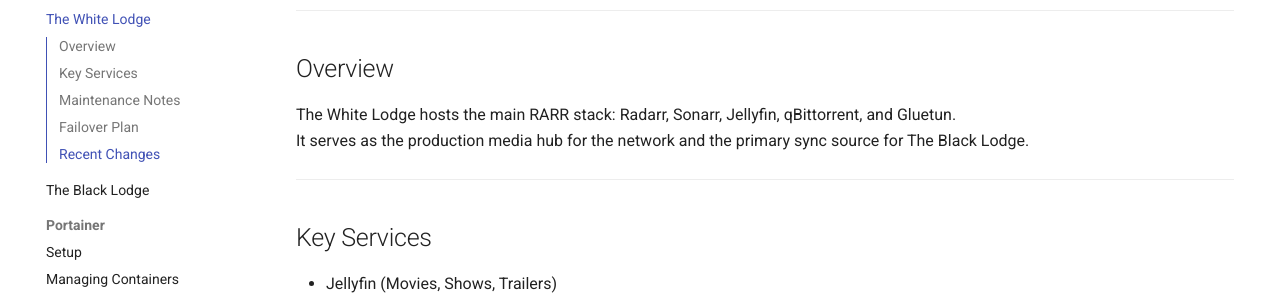
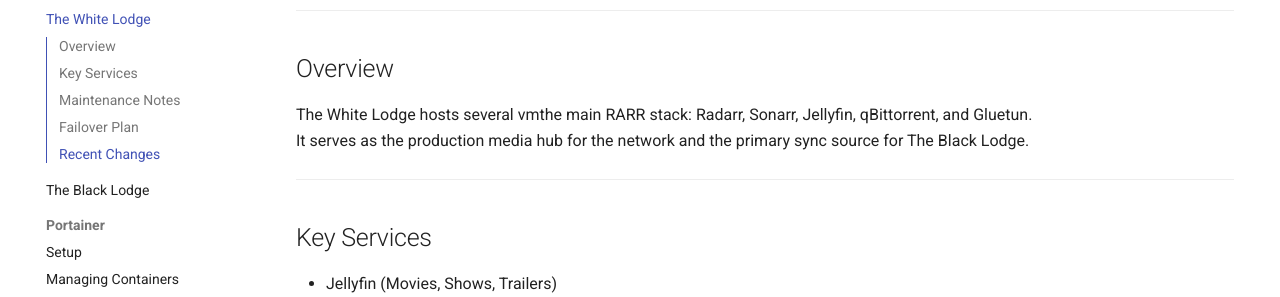
Before and after one commit to osirispc/homelab-docs, an MkDocs documentation site: the page built from docs/servers/thewhitelodge.md, in a window 1280 px wide and 1291 px high. Shown: the part 271-568 px from the top of the window. Built offline with MkDocs 1.6.1 and Material for MkDocs 9.7.7, drawn with Linux system fonts in a browser that asks for light colours.

Commit message:
Auto-update: 2025-11-15 14:41:00

```diff
--- a/docs/servers/thewhitelodge.md
+++ b/docs/servers/thewhitelodge.md
@@ -8,7 +8,7 @@
 ---
 
 ## Overview
-The White Lodge hosts the main RARR stack: Radarr, Sonarr, Jellyfin, qBittorrent, and Gluetun.
+The White Lodge hosts several vmthe main RARR stack: Radarr, Sonarr, Jellyfin, qBittorrent, and Gluetun.
 It serves as the production media hub for the network and the primary sync source for The Black Lodge.
 
 ---
```
